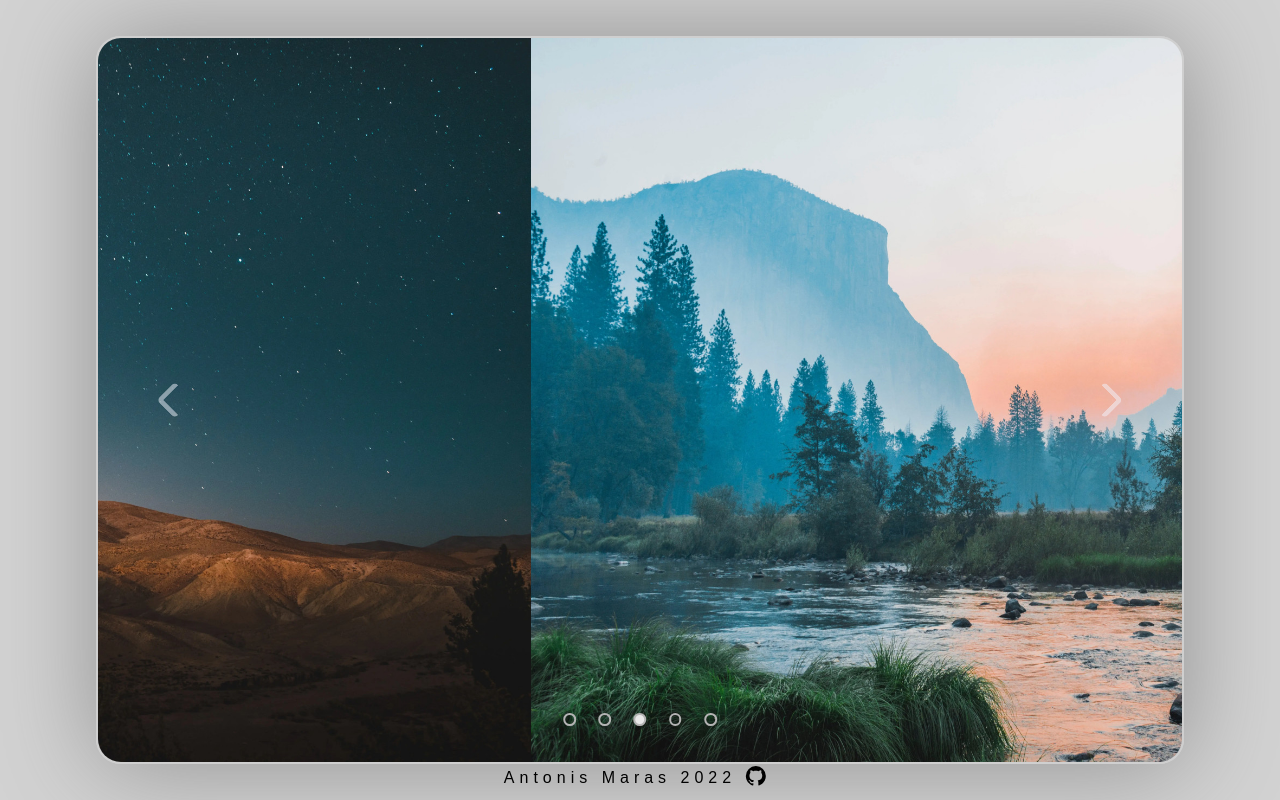
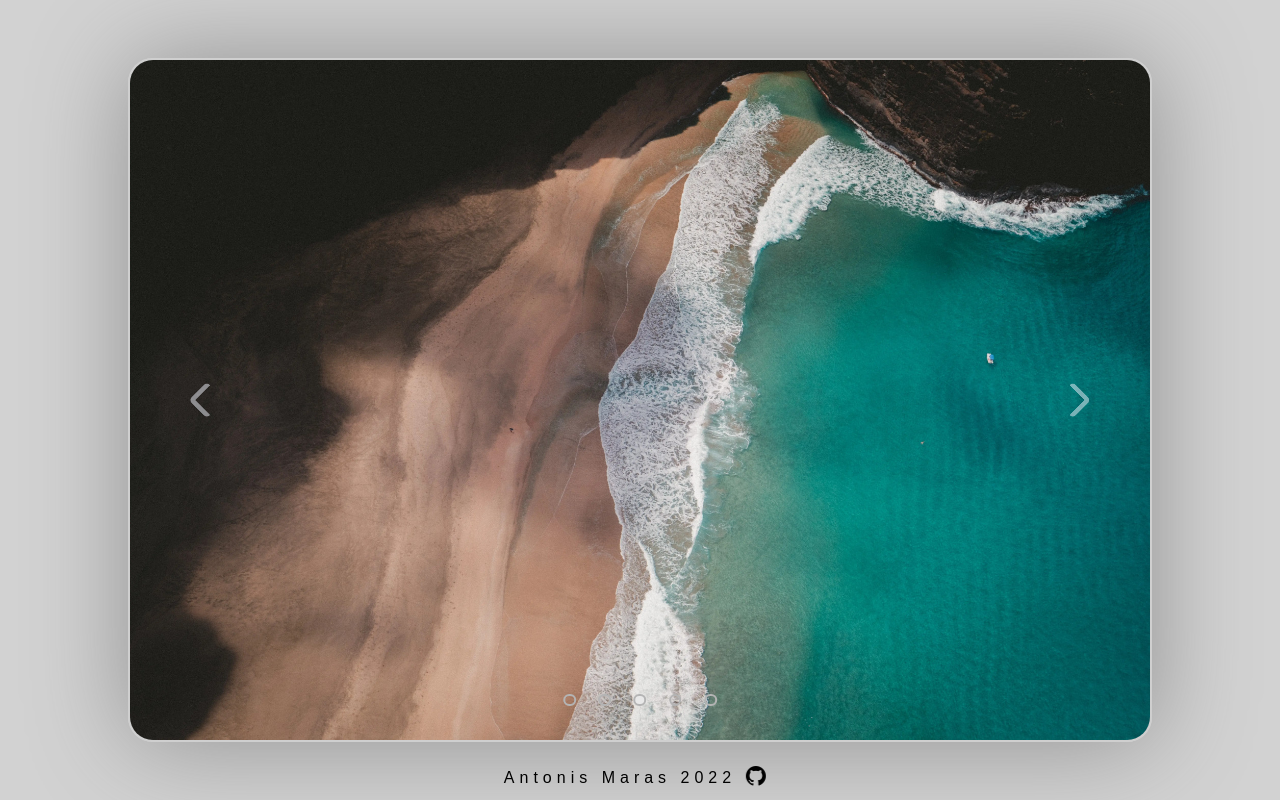
Before and after one commit to anmaras/simple-image-slider, a website: page index.html in a window 1280 px wide. Drawn offline with Linux system fonts and the light colour scheme.

Commit message:
on load function added and cheang github svg to png

```diff
--- a/index.html
+++ b/index.html
@@ -26,7 +26,7 @@
       <a
         href="https://github.com/anmaras/simple-image-slider"
         class="footer-logo"
-        ><img src="/icons/github.svg" alt="github logo"
+        ><img src="./icons/github .png" alt="github logo"
       /></a>
       <p class="footer-year"></p>
     </footer>
--- a/main.js
+++ b/main.js
@@ -9,8 +9,10 @@ const transFunc = 'ease-in-out';
 const timer = 2000;
 let counter = 1;
 let radioId = 0;
+const date = new Date();
+
+window.addEventListener('load', () => {
   const size = imgsList[0].width;
-const date = new Date();
 
   function defaultSlidePosition() {
     slider.style.transform = `translateX(${-size * counter}px)`;
@@ -41,7 +43,6 @@ function resetCounter(radioBtnData) {
   }
 
   function renderRadioMarkUp() {
-  console.log(imgsList);
     imgsList.forEach(createRadioMarkUp);
   }
 
@@ -141,3 +142,4 @@ spanDate.textContent = date.getFullYear();
   rightButton.addEventListener('click', moveSliderRight);
 
   leftButton.addEventListener('click', moveSliderLeft);
+});
--- a/style.css
+++ b/style.css
@@ -25,7 +25,7 @@ body {
   position: relative;
   border-radius: 25px;
   border: 2px solid rgb(207, 207, 207);
-  width: 85%;
+  width: 80%;
   max-width: 2000px;
   margin: auto;
   overflow: hidden;
```
Also changed, not shown: README.md, icons/github .png (added). Lines whose indentation alone changed are shown as unchanged.
